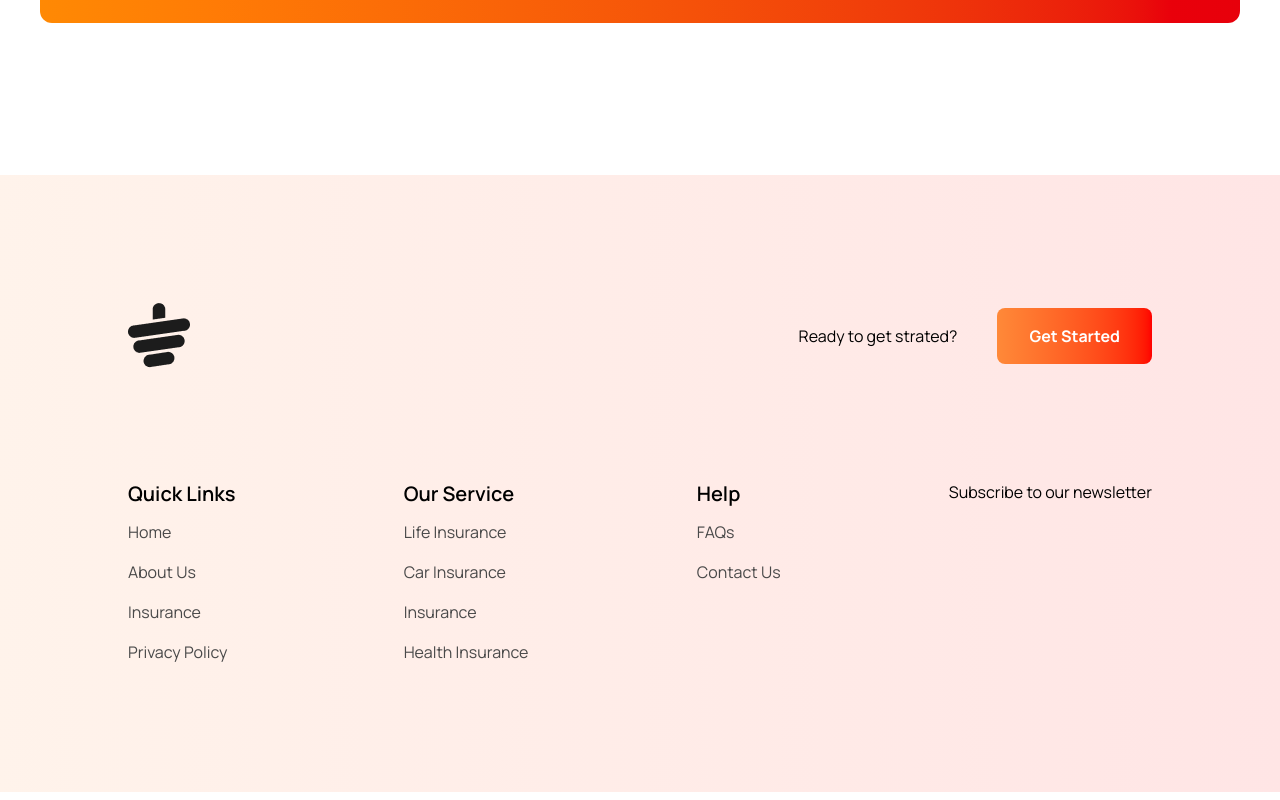
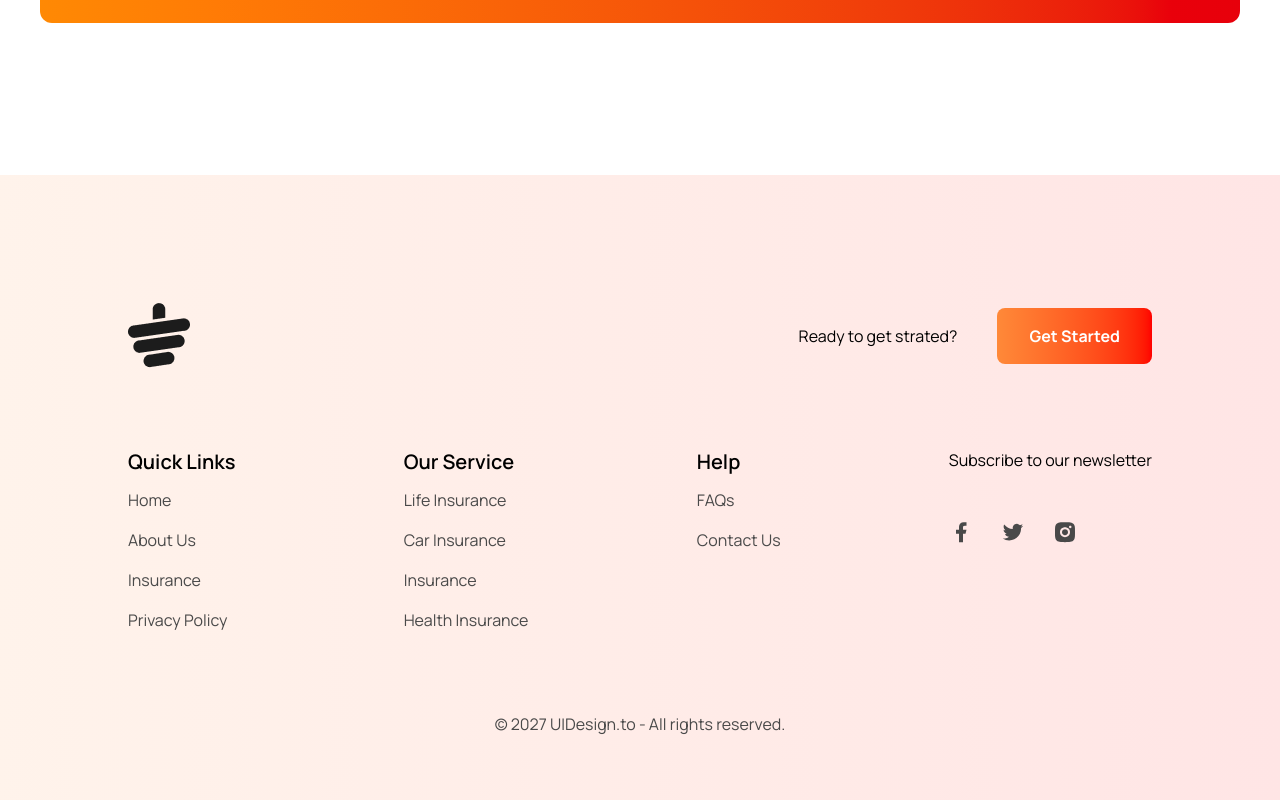
Before and after one commit to priyotush25/tea-house-website, a plain HTML site: page index.html in a window 1280 px wide. Shown: the part 3567-4367 px from the top of the page. Drawn offline with nearby package versions, Linux system fonts and the light colour scheme.

Commit message:
update some style add

```diff
--- a/index.html
+++ b/index.html
@@ -193,7 +193,7 @@
 
       <!-- event section -->
       <section class="max-w-[1200px] mx-auto mt-14 md:mt-36 p-2">
-        <div class="text-center w-4/5 mx-auto">
+        <div class="text-center md:w-4/5 mx-auto">
           <h2 class="text-5xl font-black">News & Events</h2>
           <p class="text-base font-medium text-[#777777] mt-5 mb-12">
             There are many variations of passages of Lorem Ipsum available, but
@@ -353,7 +353,7 @@
 
     <!-- footer -->
     <footer
-      class="container mx-auto mt-16 md:mt-32 md:p-32 p-8 bg-[linear-gradient(270deg,rgba(255,0,0,0.10)_0%,rgba(255,137,56,0.10)_100%)]"
+      class="container mx-auto mt-16 md:mt-32 md:p-32 md:pb-16 p-8 bg-[linear-gradient(270deg,rgba(255,0,0,0.10)_0%,rgba(255,137,56,0.10)_100%)]"
     >
       <div class="max-w-[1200px] mx-auto">
         <!-- first section -->
@@ -370,7 +370,7 @@
         </div>
 
         <!-- second section -->
-        <div class="flex items-start justify-between mt-12 md:mt-28 flex-wrap">
+        <div class="flex items-start justify-between mt-12 md:mt-20 flex-wrap">
           <div>
             <p class="text-xl font-semibold mb-3">Quick Links</p>
             <ul class="text-base font-normal text-[#494949] space-y-4">
@@ -396,13 +396,20 @@
               <li>Contact Us</li>
             </ul>
           </div>
-          <div class="my-5 md:m-0">
+          <div class="my-10 md:m-0">
             <h2>Subscribe to our newsletter</h2>
+            <div class="mt-12 space-x-7 flex">
+              <img src="./images/social/facebook.svg" alt="" />
+              <img src="./images/social/twitter.svg" alt="" />
+              <img src="./images/social/instragram.svg" alt="" />
+            </div>
           </div>
         </div>
 
         <!-- third section -->
-        <div></div>
+        <div class="text-[#494949] text-base font-normal text-center mt-20">
+          © 2027 UIDesign.to - All rights reserved.
+        </div>
       </div>
     </footer>
   </body>
```
Also changed, not shown: images/social/facebook.svg (added), images/social/instragram.svg (added), images/social/twitter.svg (added).
